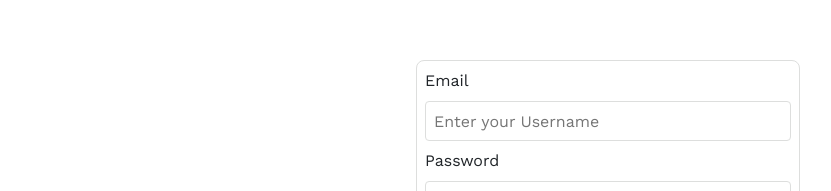
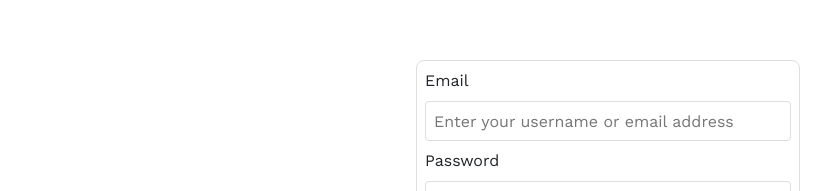
Before and after one commit to ramesh0505rk/Craft-Portal-Angular, an Angular app: page /signin in a window 1280 px wide. Shown: the part 126-317 px from the top of the page, without its empty margins (32-863 px from the left). Built offline with nearby package versions, Linux system fonts and the light colour scheme.

Commit message:
Updated username placeholder

```diff
--- a/src/app/signin/signin.component.html
+++ b/src/app/signin/signin.component.html
@@ -14,7 +14,7 @@
         <div class="form-container d-flex flex-column p-2 gap-2">
             <div class="userName-container m-0 row d-flex flex-column gap-2">
                 <label class="col-lg-12 p-0">Email</label>
-                <input class="col-lg-12 p-2" type="type" placeholder="Enter your Username" formControlName="userName" />
+                <input class="col-lg-12 p-2" type="type" placeholder="Enter your username or email address" formControlName="userName" />
                 <div *ngIf="signinForm.get('userName')?.invalid && signinForm.get('userName')?.touched"
                     class="error p-0 d-flex">
                     <small>Username is required*</small>
```
